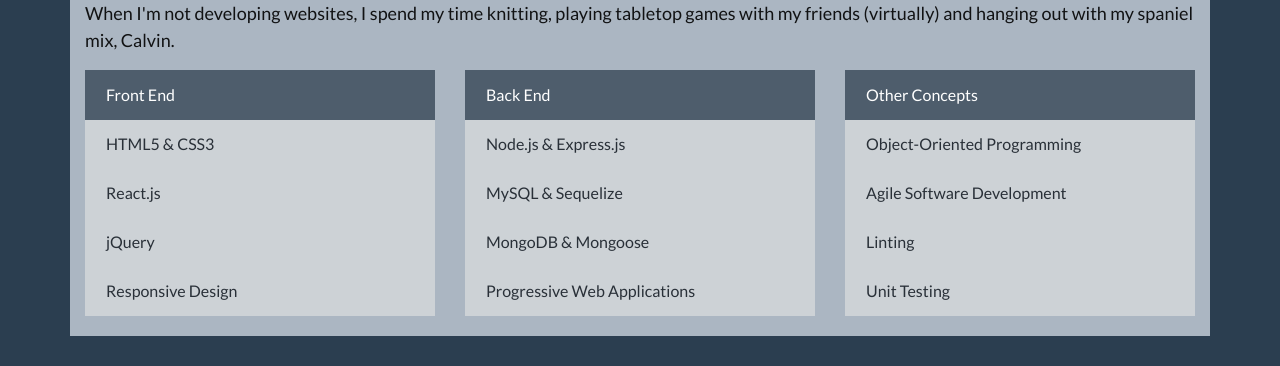
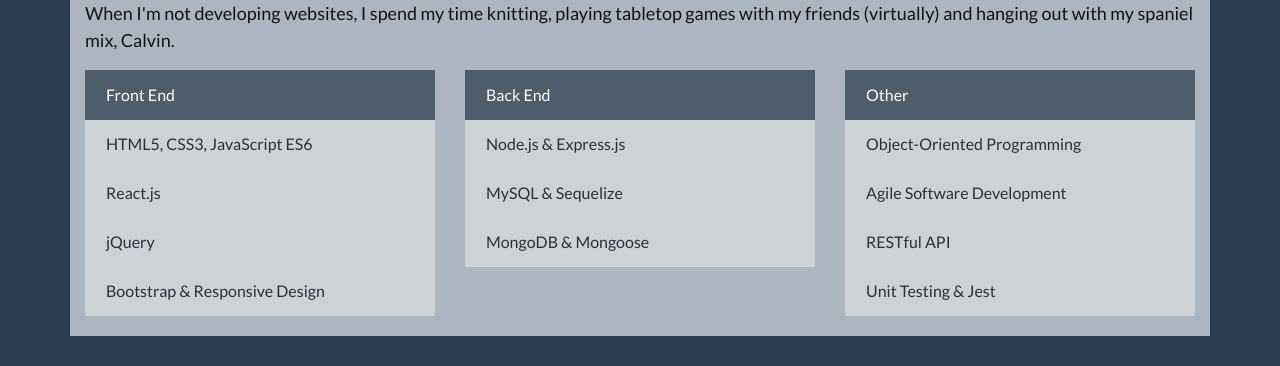
Before and after one commit to christinakerr/christinakerr.github.io, a React (Create React App) app: page / in a window 1280 px wide. Shown: the part 351-717 px from the top of the page. Built offline with nearby package versions, Linux system fonts and the light colour scheme.

Commit message:
Updated skills list

```diff
--- a/src/components/About.js
+++ b/src/components/About.js
@@ -18,10 +18,11 @@ function About() {
                 <div className="col-md-4">
                     <ul className="list-group">
                         <li className="list-group-item list-group-item-darks">Front End</li>
-                        <li className="list-group-item list-group-item-secondary">HTML5 & CSS3</li>
+                        <li className="list-group-item list-group-item-secondary">HTML5, CSS3, JavaScript ES6</li>
                         <li className="list-group-item list-group-item-secondary">React.js</li>
                         <li className="list-group-item list-group-item-secondary">jQuery</li>
-                        <li className="list-group-item list-group-item-secondary">Responsive Design</li>
+                        <li className="list-group-item list-group-item-secondary">Bootstrap & Responsive Design</li>
+
                     </ul>
                 </div>
                 <div className="col-md-4">
@@ -30,16 +31,16 @@ function About() {
                         <li className="list-group-item list-group-item-secondary">Node.js & Express.js</li>
                         <li className="list-group-item list-group-item-secondary">MySQL & Sequelize</li>
                         <li className="list-group-item list-group-item-secondary">MongoDB & Mongoose</li>
-                        <li className="list-group-item list-group-item-secondary">Progressive Web Applications</li>
+
                     </ul>
                 </div>
                 <div className="col-md-4">
                     <ul className="list-group">
-                        <li className="list-group-item list-group-item-darks">Other Concepts</li>
+                        <li className="list-group-item list-group-item-darks">Other</li>
                         <li className="list-group-item list-group-item-secondary">Object-Oriented Programming</li>
                         <li className="list-group-item list-group-item-secondary">Agile Software Development</li>
-                        <li className="list-group-item list-group-item-secondary">Linting</li>
-                        <li className="list-group-item list-group-item-secondary">Unit Testing</li>
+                        <li className="list-group-item list-group-item-secondary">RESTful API</li>
+                        <li className="list-group-item list-group-item-secondary">Unit Testing & Jest</li>
                     </ul>
                 </div>
             </div>
```
